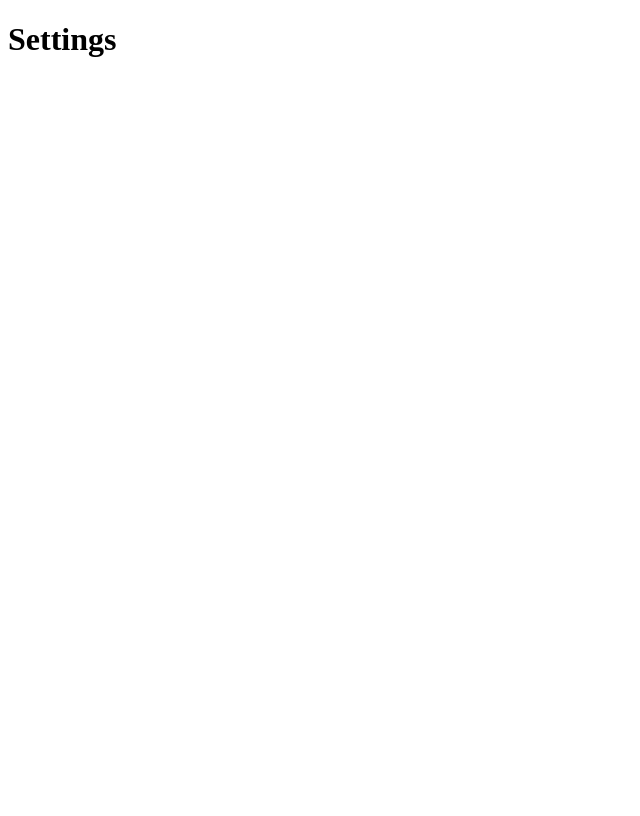
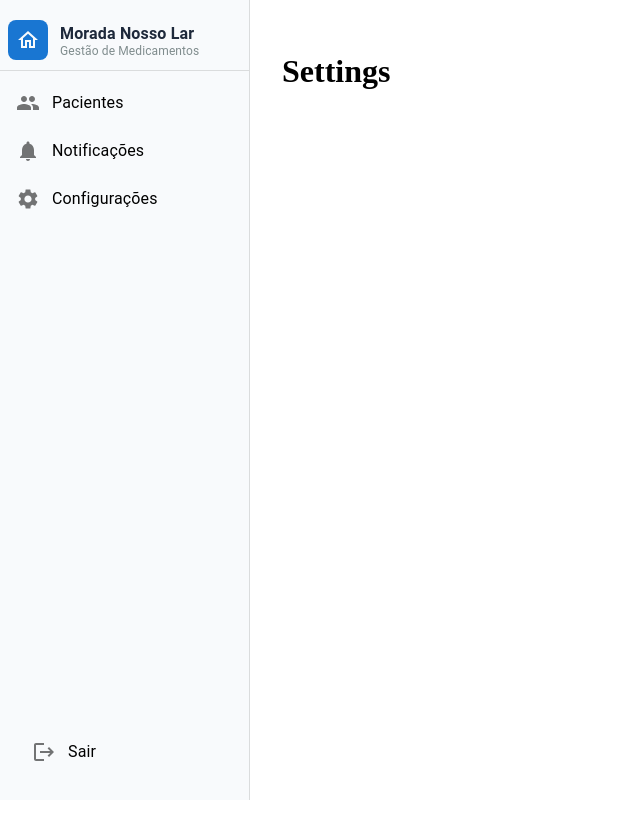
Before and after one commit to morada-nosso-lar/morada-nosso-lar-front, a React (Vite) app: page /settings in a window 1280 px wide. Shown: the whole page, without its empty margins (0-640 px from the left). Built offline with nearby package versions, Linux system fonts and the light colour scheme; sample sign-in values are in the browser's storage.

Commit message:
feat: implementar layout base e sidebar de navegacao

```diff
--- a/index.html
+++ b/index.html
@@ -2,9 +2,9 @@
 <html lang="en">
   <head>
     <meta charset="UTF-8" />
-    <link rel="icon" type="image/svg+xml" href="/favicon.svg" />
+    <link rel="icon" type="image/svg+xml" href="./src/assets/Img/LOGO.png" />
     <meta name="viewport" content="width=device-width, initial-scale=1.0" />
-    <title>morada-nosso-lar-front</title>
+    <title>Morada Nosso Lar</title>
   </head>
   <body>
     <div id="root"></div>
--- a/src/Pages/Dashboard/index.jsx
+++ b/src/Pages/Dashboard/index.jsx
@@ -1,14 +1,13 @@
-import { useContext } from "react";
-import { AuthContext } from "../../contexts/AuthContext";
+
 
 export default function Dashboard() {
-  const { signOut } = useContext(AuthContext);
+
 
   return (
     <div>
-      <h1>Dashboard</h1>
+      <h1>Lista de Pacientes</h1>
 
-      <button onClick={signOut}>Sair do Sistema</button>
+
     </div>
   );
 }
--- a/src/Router/index.jsx
+++ b/src/Router/index.jsx
@@ -1,9 +1,10 @@
 import { BrowserRouter, Routes, Route } from "react-router-dom";
-import  ProtectedRoute from "./ProtectedRoute"
+import ProtectedRoute from "./ProtectedRoute";
 import Login from "../Pages/Login";
 import Notification from "../Pages/Notification";
 import Settings from "../Pages/Settings";
 import Dashboard from "../Pages/Dashboard";
+import AdminLayout from "../layouts/AdminLayout";
 
 export default function AppRouter() {
   return (
@@ -15,14 +16,34 @@ export default function AppRouter() {
           path="/dashboard"
           element={
             <ProtectedRoute>
-              <Dashboard />
+              <AdminLayout>
+                <Dashboard />
+              </AdminLayout>
             </ProtectedRoute>
           }
         />
 
-        <Route path="/settings" element={<Settings />} />
+        <Route
+          path="/settings"
+          element={
+            <ProtectedRoute>
+              <AdminLayout>
+                <Settings />
+              </AdminLayout>
+            </ProtectedRoute>
+          }
+        />
 
-        <Route path="/notification" element={<Notification />} />
+        <Route
+          path="/notification"
+          element={
+            <ProtectedRoute>
+              <AdminLayout>
+                <Notification />
+              </AdminLayout>
+            </ProtectedRoute>
+          }
+        />
       </Routes>
     </BrowserRouter>
   );
--- /dev/null
+++ b/src/layouts/AdminLayout.jsx
@@ -0,0 +1,155 @@
+import { Box } from "@mui/material";
+import { Drawer } from "@mui/material";
+import { useNavigate } from "react-router-dom";
+import { List } from "@mui/material";
+import { ListItem } from "@mui/material";
+import { ListItemButton } from "@mui/material";
+import { ListItemIcon } from "@mui/material";
+import { ListItemText } from "@mui/material";
+import SettingsIcon from "@mui/icons-material/Settings";
+import NotificationsIcon from "@mui/icons-material/Notifications";
+import PeopleIcon from "@mui/icons-material/People";
+import HomeOutlinedIcon from "@mui/icons-material/HomeOutlined";
+import { Typography } from "@mui/material";
+import { Divider } from "@mui/material";
+import { useContext } from "react";
+import { AuthContext } from "../contexts/AuthContext";
+import LogoutIcon from "@mui/icons-material/Logout";
+
+export default function AdminLayout({ children }) {
+  const navigate = useNavigate();
+  const { signOut } = useContext(AuthContext);
+
+  return (
+    <Box sx={{ display: "flex", minHeight: "100vh" }}>
+      <Drawer
+        variant="permanent"
+        sx={{
+          width: 250,
+          flexShrink: 0,
+          "& .MuiDrawer-paper": {
+            width: 250,
+            boxSizing: "border-box",
+            backgroundColor: "#F8FAFC !important",
+            color: "#000",
+          },
+        }}
+      >
+        <Box sx={{ display: "flex", flexDirection: "column", height: "100%" }}>
+          <Box sx={{ flexGrow: 1 }}>
+            <Box
+              className="header"
+              sx={{ display: "flex", mt: "20px", mb: "10px" }}
+            >
+              <Box
+                className="icon"
+                sx={{
+                  backgroundColor: "#1976D2",
+                  borderRadius: "8px",
+                  width: 40,
+                  height: 40,
+                  display: "flex",
+                  alignItems: "center",
+                  justifyContent: "center",
+                  mr: "12px",
+                  ml: "8px",
+                }}
+              >
+                <HomeOutlinedIcon sx={{ color: "#F8FAFC", width: "90px" }} />
+              </Box>
+
+              <Box className="text-header">
+                <Typography
+                  variant="subtitle1"
+                  component="h1"
+                  sx={{
+                    fontWeight: "bold",
+                    color: "#1E293B",
+                  }}
+                >
+                  Morada Nosso Lar
+                </Typography>
+
+                <Typography
+                  sx={{
+                    color: "#7F8C8D",
+                    fontSize: "12px",
+                    mt: "-6px",
+                  }}
+                >
+                  Gestão de Medicamentos
+                </Typography>
+              </Box>
+            </Box>
+
+            <Divider />
+
+            <List>
+              <ListItem disablePadding>
+                <ListItemButton onClick={() => navigate("/dashboard")} sx={{ borderRadius: "8px", transition: "all 0.3s ease" }}>
+                  <ListItemIcon>
+                    <PeopleIcon />
+                  </ListItemIcon>
+                  <ListItemText>Pacientes</ListItemText>
+                </ListItemButton>
+              </ListItem>
+
+              <ListItem disablePadding>
+                <ListItemButton onClick={() => navigate("/notification")} sx={{ borderRadius: "8px", transition: "all 0.3s ease" }}>
+                  <ListItemIcon>
+                    <NotificationsIcon />
+                  </ListItemIcon>
+                  <ListItemText>Notificações</ListItemText>
+                </ListItemButton>
+              </ListItem>
+
+              <ListItem disablePadding>
+                <ListItemButton
+                  onClick={() => navigate("/settings")}
+                  sx={{ borderRadius: "8px", transition: "all 0.3s ease" }}
+                >
+                  <ListItemIcon>
+                    <SettingsIcon />
+                  </ListItemIcon>
+                  <ListItemText>Configurações</ListItemText>
+                </ListItemButton>
+              </ListItem>
+            </List>
+          </Box>
+
+          <List>
+            <ListItem disablePadding>
+              <ListItemButton
+                onClick={signOut}
+                sx={{
+                  mx: 2,
+                  mb: 2,
+                  borderRadius: "8px",
+                  transition: "all 0.3s ease",
+
+                  "&:hover": {
+                    color: "#DC2626",
+
+                    "& .MuiListItemIcon-root": {
+                      color: "#DC2626",
+                    },
+                  },
+                }}
+              >
+                <ListItemIcon>
+                  <LogoutIcon />
+                </ListItemIcon>
+                <ListItemText>Sair</ListItemText>
+              </ListItemButton>
+            </ListItem>
+          </List>
+        </Box>
+      </Drawer>
+
+      {/* ÁREA PRINCIPAL: Onde as páginas vão carregar (agora com flexGrow e padding) */}
+      <Box component="main" sx={{ flexGrow: 1, p: 3 }}>
+        {children}
+      </Box>
+    </Box>
+  );
+}
```
Also changed, not shown: src/assets/Img/LOGO.png.
